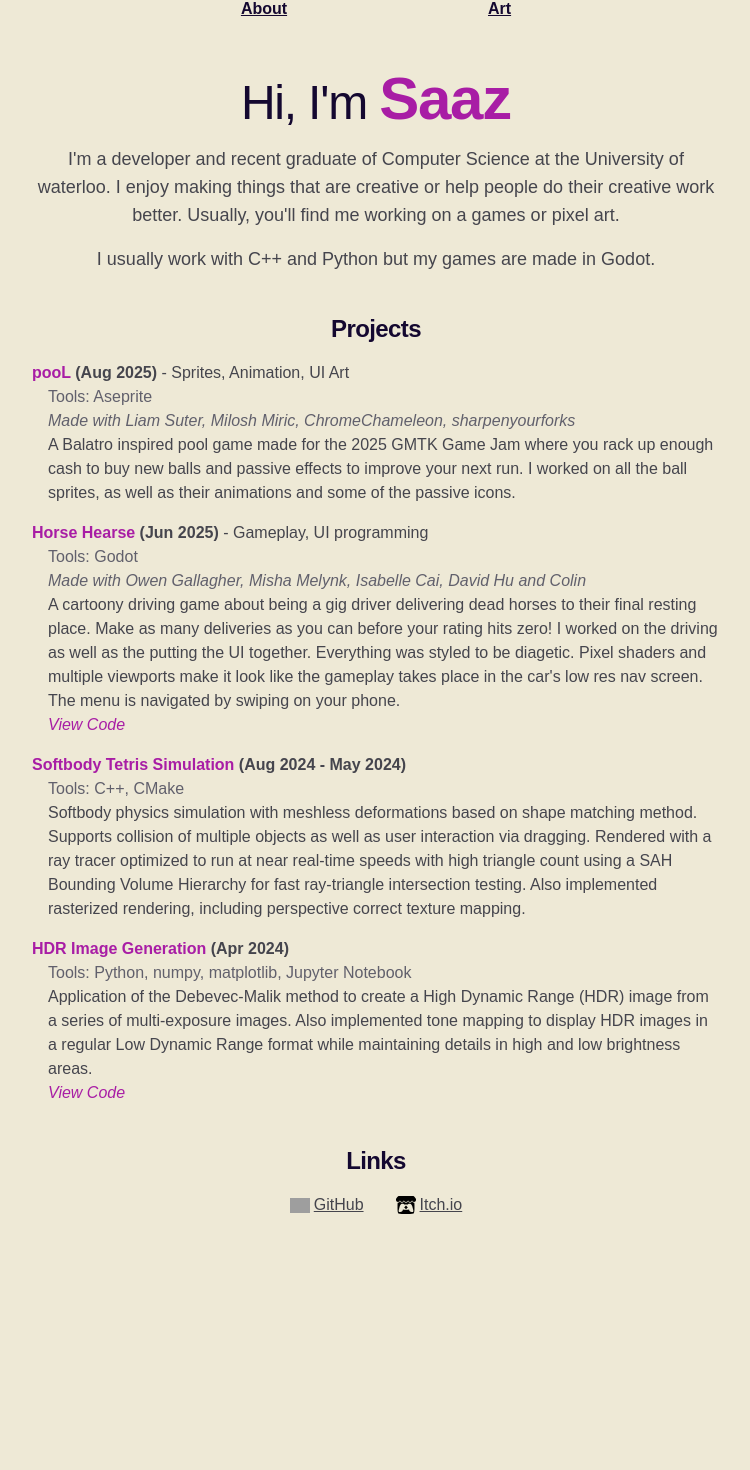
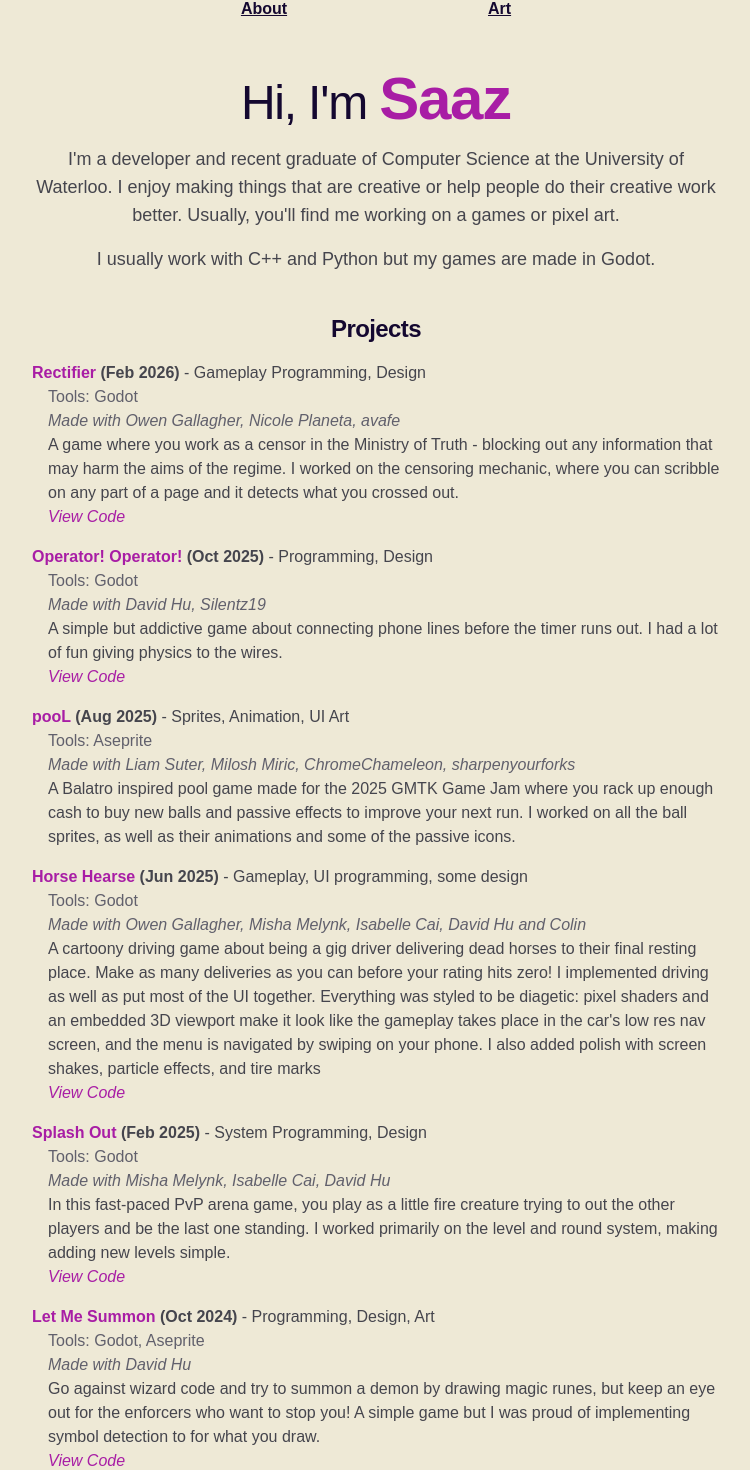
Before and after one commit to zanada/zanada.github.io, a Next.js app: page / in a window 1280 px wide. Shown: the part 31-1501 px from the top of the page, without its empty margins (264-1014 px from the left). Before the commit the page ends 1268 px from the top, so only its background shows below. Built offline with nearby package versions, Linux system fonts and the light colour scheme; grey boxes are pictures that could not be loaded.

Commit message:
Mostly complete list of projects

```diff
--- a/app/data/project_list.json
+++ b/app/data/project_list.json
@@ -6,8 +6,8 @@
 		"dateStart": {"month":"June", "year":2025},
 		"madeWith": "Owen Gallagher, Misha Melynk, Isabelle Cai, David Hu and Colin",
 		"tools": "Godot",
-		"role": "Gameplay, UI programming",
-		"description": "A cartoony driving game about being a gig driver delivering dead horses to their final resting place. Make as many deliveries as you can before your rating hits zero!\nI worked on the driving as well as the putting the UI together. Everything was styled to be diagetic. Pixel shaders and multiple viewports make it look like the gameplay takes place in the car's low res nav screen. The menu is navigated by swiping on your phone.",
+		"role": "Gameplay, UI programming, some design",
+		"description": "A cartoony driving game about being a gig driver delivering dead horses to their final resting place. Make as many deliveries as you can before your rating hits zero!\nI implemented driving as well as put most of the UI together. Everything was styled to be diagetic: pixel shaders and an embedded 3D viewport make it look like the gameplay takes place in the car's low res nav screen, and the menu is navigated by swiping on your phone.\nI also added polish with screen shakes, particle effects, and tire marks",
 		"additionalLinks": [
 			{"uri": "https://github.com/zanada/horse-hearse", "text":"View Code"}
 		]
@@ -41,5 +41,66 @@
 		"madeWith": "Liam Suter, Milosh Miric, ChromeChameleon, sharpenyourforks",
 		"role": "Sprites, Animation, UI Art",
 		"description": "A Balatro inspired pool game made for the 2025 GMTK Game Jam where you rack up enough cash to buy new balls and passive effects to improve your next run. I worked on all the ball sprites, as well as their animations and some of the passive icons."
+	},
+	{
+		"name": "Rectifier",
+		"link": "https://imavafe.itch.io/rectifier-1984",
+		"type": "game",
+		"dateStart": {"month":"February", "year":2026},
+		"tools": "Godot",
+		"madeWith": "Owen Gallagher, Nicole Planeta, avafe",
+		"role": "Gameplay Programming, Design",
+		"description": "A game where you work as a censor in the Ministry of Truth - blocking out any information that may harm the aims of the regime. I worked on the censoring mechanic, where you can scribble on any part of a page and it detects what you crossed out.",
+		"additionalLinks": [
+			{"uri": "https://github.com/oman276/UW-Winter-2026-Game-Jam", "text":"View Code"}
+		]
+	},
+	{
+		"name": "Splash Out",
+		"link": "https://kertox662.itch.io/splash-out",
+		"type": "game",
+		"dateStart": {"month":"February", "year":2025},
+		"tools": "Godot",
+		"madeWith": "Misha Melynk, Isabelle Cai, David Hu",
+		"role": "System Programming, Design",
+		"description": "In this fast-paced PvP arena game, you play as a little fire creature trying to out the other players and be the last one standing. I worked primarily on the level and round system, making adding new levels simple.",
+		"additionalLinks": [
+			{"uri": "https://github.com/kertox662/GDC-GameJam-W25", "text":"View Code"}
+		]
+	},
+	{
+		"name": "Operator! Operator!",
+		"link": "https://dh0001.itch.io/operator-operator",
+		"type": "game",
+		"dateStart": {"month":"October", "year":2025},
+		"tools": "Godot",
+		"madeWith": "David Hu, Silentz19",
+		"role": "Programming, Design",
+		"description": "A simple but addictive game about connecting phone lines before the timer runs out. I had a lot of fun giving physics to the wires.",
+		"additionalLinks": [
+			{"uri": "https://dh0001.itch.io/operator-operator", "text":"View Code"}
+		]
+	},
+	{
+		"name": "Platformer Template",
+		"link": "https://github.com/uwgdc/Platformer-Template/commits/main/",
+		"type": "project",
+		"dateStart": {"month":"March", "year":2024},
+		"dateEnd": {"month":"September", "year":2024},
+		"tools": "Godot",
+		"description": "A template Godot project used to help others get started with Godot and basic programming pattern. Made as part of the UW Game Dev Club."
+	},
+	{
+		"name": "Let Me Summon",
+		"link": "https://dh0001.itch.io/let-me-summon",
+		"type": "game",
+		"dateStart": {"month":"October", "year":2024},
+		"tools": "Godot, Aseprite",
+		"madeWith": "David Hu",
+		"role": "Programming, Design, Art",
+		"description": "Go against wizard code and try to summon a demon by drawing magic runes, but keep an eye out for the enforcers who want to stop you! A simple game but I was proud of implementing symbol detection to for what you draw.",
+		"additionalLinks": [
+			{"uri": "https://github.com/zanada/let-me-summon", "text":"View Code"}
+		]
 	}
 ]
--- a/app/page.tsx
+++ b/app/page.tsx
@@ -10,7 +10,7 @@ export default function Home() {
           Hi, I'm <span className="text-brand-600 font-extrabold text-6xl">Saaz</span>
         </h1>
         <p>
-          I'm a developer and recent graduate of Computer Science at the University of waterloo. I enjoy making things that are creative or help people do their creative work better. Usually, you'll find me working on a games or pixel art.
+          I'm a developer and recent graduate of Computer Science at the University of Waterloo. I enjoy making things that are creative or help people do their creative work better. Usually, you'll find me working on a games or pixel art.
         </p>
         <p>
           I usually work with C++ and Python but my games are made in Godot.
```
